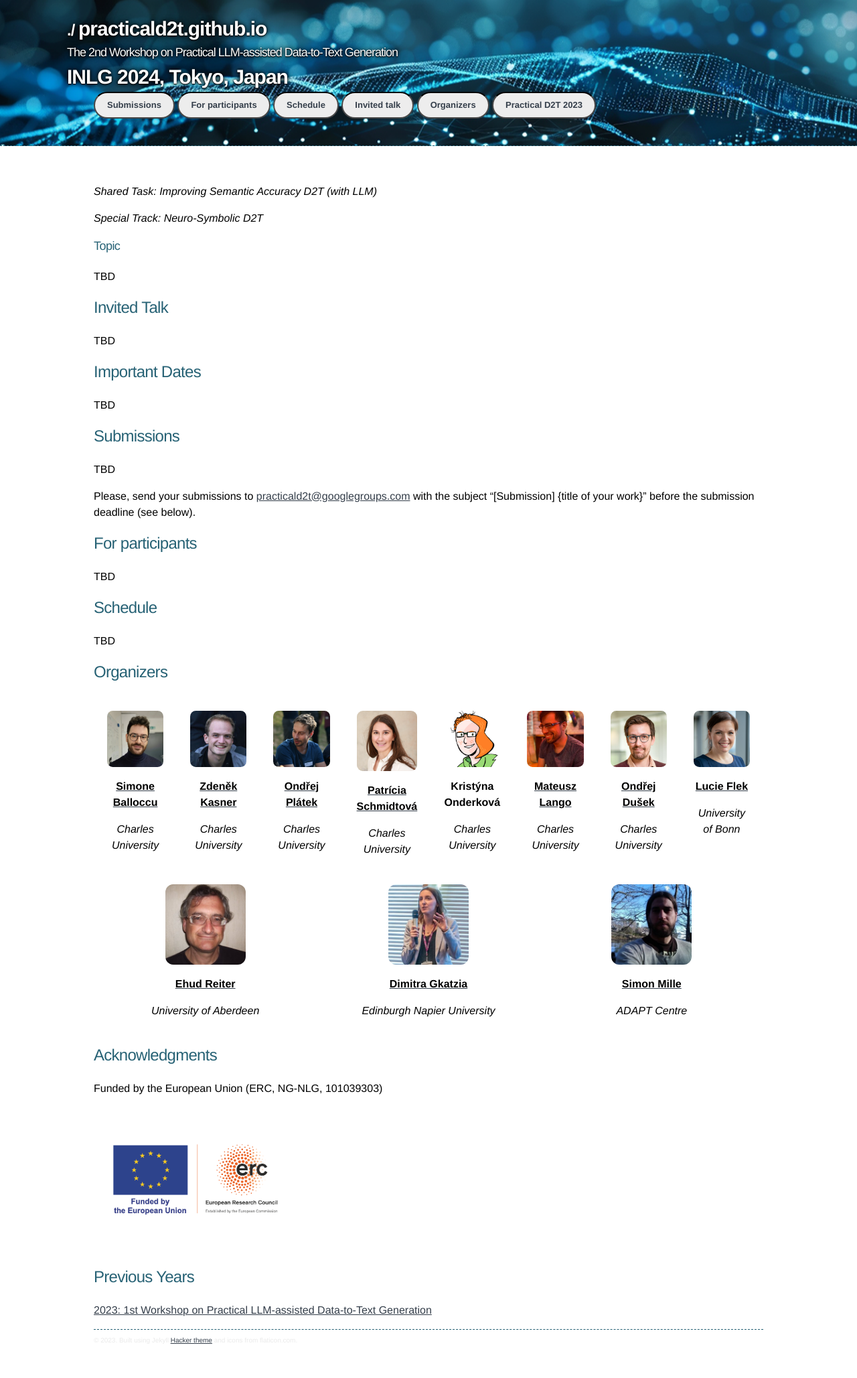
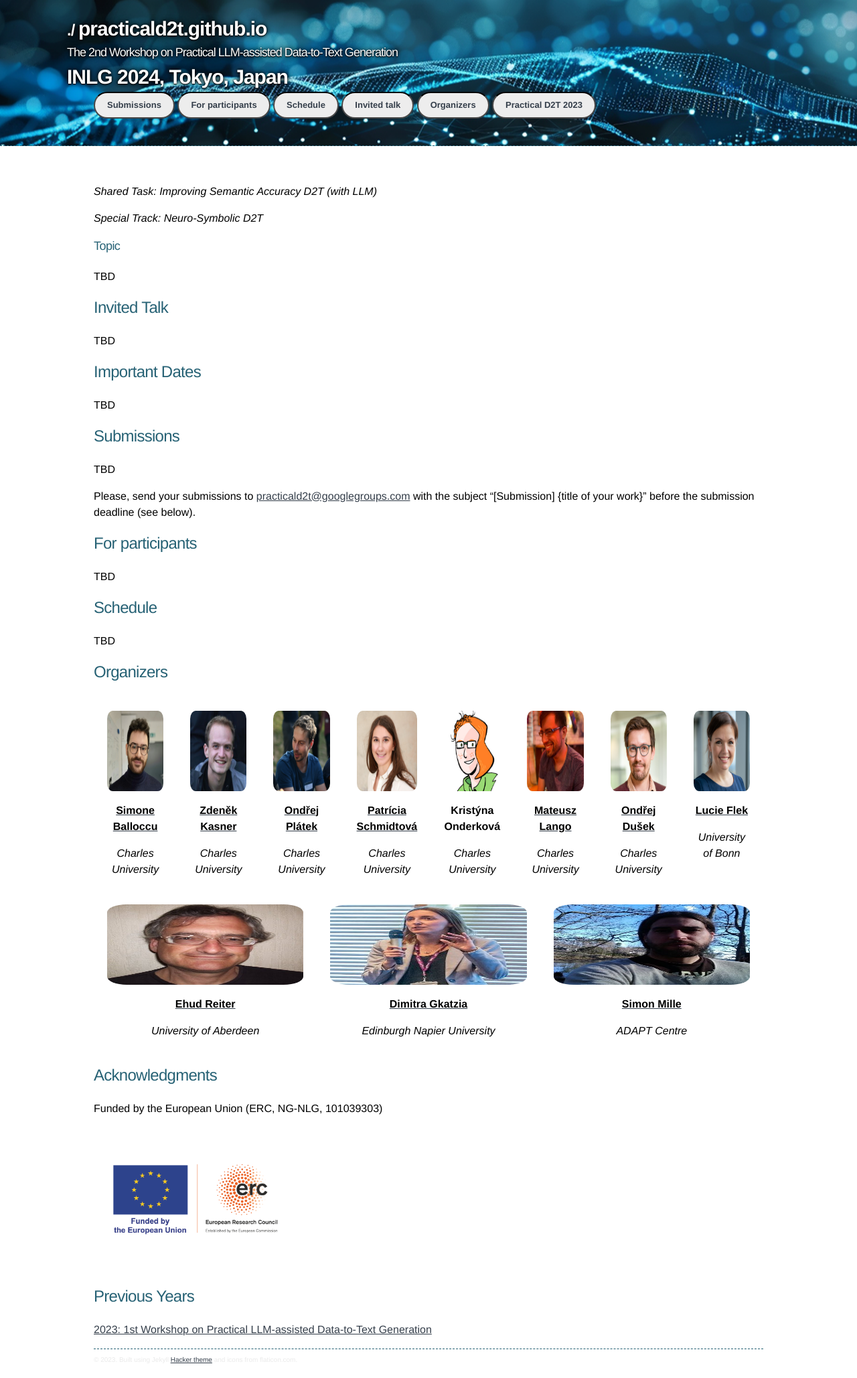
Before and after one commit to practicald2t/practicald2t.github.io, a Jekyll site: the page built from index.md, in a window 1280 px wide. Shown: the whole page at 67% size. Built offline with Jekyll 4.4.1, drawn with Linux system fonts in a browser that asks for light colours; before the commit the page ends 2028 px from its top, so only the background shows below that.

Commit message:
Update index.md

```diff
--- a/index.md
+++ b/index.md
@@ -45,6 +45,12 @@ TBD
 
 
 ## Organizers
+<style>
+    .organizer img {
+        width: 500px;
+        height: 500px;
+    }
+</style>
 
 <div class="organizer-container">
 
```
